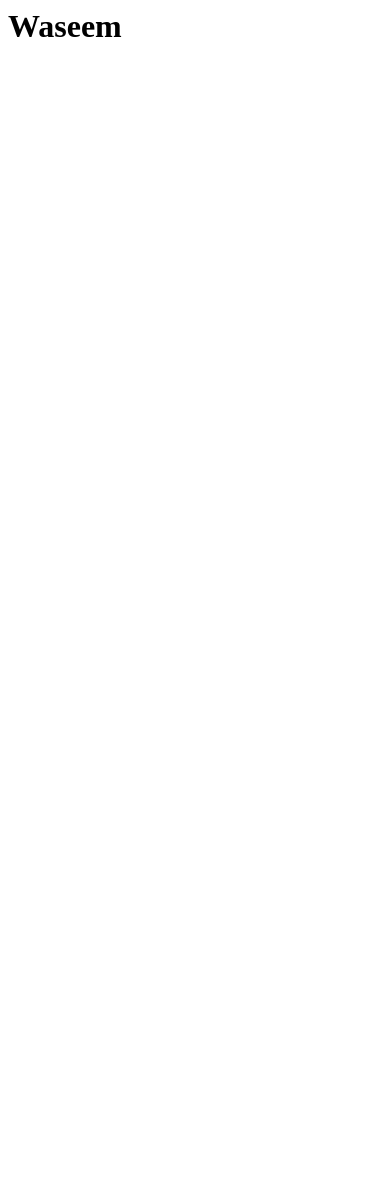
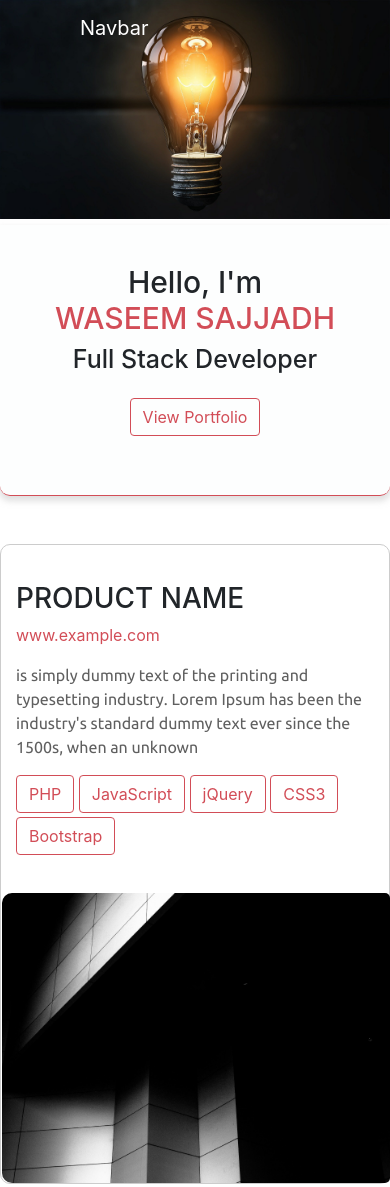
Before and after one commit to waseemsdeveloper/waseemsdeveloper.github.io, a plain HTML site: page index.html in a window 390 px wide. Shown: the top 1187 px of the page. Before the commit the page ends 844 px from the top, so only its background shows below. Drawn offline with nearby package versions, Linux system fonts and the light colour scheme.

Commit message:
Most of the layout complete

```diff
--- /dev/null
+++ b/assets/css/ws.custom.css
@@ -0,0 +1,176 @@
+@import url('https://fonts.googleapis.com/css2?family=Ubuntu:wght@400&display=swap');
+
+.ws-header {
+    background-image : url('/assets/img/bulb.jpg');
+    background-repeat: no-repeat;
+    background-size  : 100%;
+    height           : 430px;
+}
+
+.ws-header nav a {
+    color: #ffffff;
+}
+
+.ws-about {
+    background-color  : rgba(253, 254, 254);
+    -webkit-box-shadow: 0px 4px 6px 1px rgba(194, 194, 194, 0.5);
+    -moz-box-shadow   : 0px 4px 6px 1px rgba(194, 194, 194, 0.5);
+    box-shadow        : 0px 4px 6px 1px rgba(194, 194, 194, 0.5);
+    width             : 100%;
+    padding           : 10% 0 15% 0;
+    border-bottom     : 1px solid #d24d57;
+    border-radius     : 0 0px 10px 10px;
+}
+
+.ws-name {
+    color: #d24d57;
+}
+
+.ws-about button,
+.ws-tags {
+    border    : 1px solid #d24d57;
+    color     : #d24d57;
+    transition: all ease 0.35s;
+}
+
+.ws-about button:hover,
+.ws-tags:hover {
+    background-color: #d24d57;
+    color           : #ffffff;
+}
+
+.ws-portfolio {
+    border            : 1px solid #cccccc;
+    border-radius     : 10px;
+    -webkit-box-shadow: 0px 0px 60px -14px rgba(0, 0, 0, 0.42);
+    -moz-box-shadow   : 0px 0px 60px -14px rgba(0, 0, 0, 0.42);
+    box-shadow        : 0px 0px 60px -14px rgba(0, 0, 0, 0.42);
+    margin-bottom     : 10%;
+}
+
+.ws-portfolio-description {
+    position   : relative;
+    padding-top: 10%;
+}
+
+.tags {
+    position      : absolute;
+    bottom        : 0;
+    padding-bottom: 10%;
+}
+
+.ws-details {
+    border-radius        : 10px 5px 5px 10px;
+    padding-right        : 0;
+    /*   background-color: #d24d57; */
+}
+
+.ws-details a {
+    color          : #d24d57;
+    text-decoration: none;
+}
+
+.ws-details p {
+    font-family: 'Ubuntu', sans-serif;
+    color      : rgb(95, 95, 95)
+}
+
+.ws-container {
+    padding: 0;
+}
+
+.ws-container img {
+    border-radius: 10px 5px 5px 10px;
+    margin-left  : 1px;
+}
+
+.ws-container-left {
+    padding: 0;
+}
+
+.ws-container-left img {
+    border-radius: 10px 5px 5px 10px;
+}
+
+
+@media (max-width: 992px) {
+    .sideMenu {
+        position  : fixed;
+        top       : 0;
+        bottom    : 0;
+        left      : 0;
+        margin    : auto;
+        overflow-y: auto;
+        transform : translateX(-100%);
+        transition: all ease 0.25s;
+    }
+
+    .sideMenu.open {
+        transform: translateX(0);
+    }
+
+    .overlay {
+        position        : fixed;
+        top             : 0;
+        left            : 0;
+        bottom          : 0;
+        right           : 0;
+        margin          : auto;
+        background-color: rgba(0, 0, 0, 0.5);
+        display         : none;
+    }
+
+    .overlay.open {
+        display: block;
+    }
+
+    .ws-header {
+        height: 225px;
+    }
+
+    .ws-about .ws-d-grid {
+        display: grid;
+    }
+
+    .ws-about h1 {
+        font-size: 30px;
+    }
+
+    .ws-about h3 {
+        font-size: 25px;
+    }
+
+    .tags {
+        position: inherit;
+        bottom  : 0;
+    }
+
+    .ws-portfolio {
+        margin-bottom: 25%;
+        box-shadow: none;
+    }
+}
+
+/*
+*
+*
+*/
+
+
+.ws-fade-in {
+    animation-name    : ws-about;
+    animation-duration: 2s;
+
+}
+
+@keyframes ws-about {
+    from {
+        transform: translateY(50%);
+        opacity  : 0;
+    }
+
+    to {
+        transform: translateY(0);
+        opacity  : 1;
+    }
+}
--- /dev/null
+++ b/assets/js/ws.custom.js
@@ -0,0 +1,7 @@
+$(document).ready(function () {
+
+    $('.navbar-toggler, .overlay').on('click', function () {
+        $('.sideMenu, .overlay').toggleClass('open');
+    });
+
+});
--- a/index.html
+++ b/index.html
@@ -1,5 +1,165 @@
-<html>
+<!DOCTYPE html>
+<html lang="en">
+
+<head>
+	<meta charset="UTF-8">
+	<meta name="viewport" content="width=device-width, initial-scale=1.0">
+
+	<title>Waseem</title>
+
+	<link rel="stylesheet" href="https://stackpath.bootstrapcdn.com/bootstrap/4.5.0/css/bootstrap.min.css">
+	<link rel="stylesheet" href="./assets/css/ws.custom.css">
+
+</head>
+
 <body>
-<h1>Waseem</h1>
+
+	<div class="ws-header">
+		<header>
+			<nav class="navbar navbar-expand-lg justify-content-sm-start">
+				<a class="navbar-brand order-1 order-lg-0 ml-lg-0 ml-2 mr-auto" href="#">Navbar</a>
+				<button class="navbar-toggler align-self-start" type="button">
+					<span class="navbar-toggler-icon"></span>
+				</button>
+
+				<div class="collapse navbar-collapse d-flex flex-column flex-lg-row flex-xl-row justify-content-lg-end p-3 p-lg-0 mt-5 mt-lg-0 sideMenu"
+					id="navbarSupportedContent">
+					<ul class="navbar-nav align-self-stretch">
+						<li class="nav-item active">
+							<a class="nav-link" href="#">Home <span class="sr-only">(current)</span></a>
+						</li>
+						<li class="nav-item">
+							<a class="nav-link text" href="#">Link</a>
+						</li>
+						</li>
+					</ul>
+				</div>
+			</nav>
+			<div class="overlay"></div>
+		</header>
+	</div>
+
+	<div class="d-flex justify-content-center">
+		<section class="ws-about ws-fade-in text-center">
+			<h1 class="ws-d-grid">Hello, I'm <span class="ws-name">WASEEM SAJJADH</span></h1>
+			<h3 class="">Full Stack Developer</h3>
+			<button class="btn mt-3">View Portfolio</button>
+		</section>
+	</div>
+
+	<main class="">
+		<div class="container mt-5">
+			<div class="row ws-portfolio ws-fade-in">
+				<div class="col-md-4 ws-details">
+					<div class="ws-portfolio-description">
+						<h3>PRODUCT NAME</h3>
+						<a href="#" class="">www.example.com</a>
+
+						<p class="pt-3">is simply dummy text of the printing and typesetting industry. Lorem Ipsum has
+							been the
+							industry's standard dummy text ever since the 1500s, when an unknown
+						</p>
+					</div>
+
+					<div class="tags">
+						<a href="#" class="btn ws-tags">PHP</a>
+						<a href="#" class="btn ws-tags">JavaScript</a>
+						<a href="#" class="btn ws-tags">jQuery</a>
+						<a href="#" class="btn ws-tags">CSS3</a>
+						<a href="#" class="btn ws-tags mt-1">Bootstrap</a>
+					</div>
+
+				</div>
+				<div class="col-md-8 ws-container">
+					<img src="./assets/img/wall.jpg" class="img-fluid" alt="">
+				</div>
+			</div><!-- ws-portfolio -->
+
+			<div class="row ws-portfolio ws-fade-in">
+				<div class="col-md-8 ws-container-left">
+					<img src="./assets/img/wall.jpg" class="img-fluid" alt="">
+				</div>
+				<div class="col-md-4 ws-details">
+					<div class="ws-portfolio-description">
+						<h3>PRODUCT NAME</h3>
+						<a href="#" class="">www.example.com</a>
+
+						<p class="pt-3">is simply dummy text of the printing and typesetting industry. Lorem Ipsum has
+							been the
+							industry's standard dummy text ever since the 1500s, when an unknown
+						</p>
+					</div>
+
+					<div class="tags">
+						<a href="#" class="btn ws-tags">PHP</a>
+						<a href="#" class="btn ws-tags">JavaScript</a>
+						<a href="#" class="btn ws-tags">jQuery</a>
+						<a href="#" class="btn ws-tags">CSS3</a>
+						<a href="#" class="btn ws-tags mt-1">Bootstrap</a>
+					</div>
+
+				</div>
+			</div><!-- ws-portfolio -->
+
+			<div class="row ws-portfolio ws-fade-in">
+				<div class="col-md-4 ws-details">
+					<div class="ws-portfolio-description">
+						<h3>PRODUCT NAME</h3>
+						<a href="#" class="">www.example.com</a>
+
+						<p class="pt-3">is simply dummy text of the printing and typesetting industry. Lorem Ipsum has
+							been the
+							industry's standard dummy text ever since the 1500s, when an unknown
+						</p>
+					</div>
+
+					<div class="tags">
+						<a href="#" class="btn ws-tags">PHP</a>
+						<a href="#" class="btn ws-tags">JavaScript</a>
+						<a href="#" class="btn ws-tags">jQuery</a>
+						<a href="#" class="btn ws-tags">CSS3</a>
+						<a href="#" class="btn ws-tags mt-1">Bootstrap</a>
+					</div>
+
+				</div>
+				<div class="col-md-8 ws-container">
+					<img src="./assets/img/wall.jpg" class="img-fluid" alt="">
+				</div>
+			</div><!-- ws-portfolio -->
+
+			<div class="row ws-portfolio ws-fade-in">
+				<div class="col-md-8 ws-container-left">
+					<img src="./assets/img/wall.jpg" class="img-fluid" alt="">
+				</div>
+				<div class="col-md-4 ws-details">
+					<div class="ws-portfolio-description">
+						<h3>PRODUCT NAME</h3>
+						<a href="#" class="">www.example.com</a>
+
+						<p class="pt-3">is simply dummy text of the printing and typesetting industry. Lorem Ipsum has
+							been the
+							industry's standard dummy text ever since the 1500s, when an unknown
+						</p>
+					</div>
+
+					<div class="tags">
+						<a href="#" class="btn ws-tags">PHP</a>
+						<a href="#" class="btn ws-tags">JavaScript</a>
+						<a href="#" class="btn ws-tags">jQuery</a>
+						<a href="#" class="btn ws-tags">CSS3</a>
+						<a href="#" class="btn ws-tags mt-1">Bootstrap</a>
+					</div>
+
+				</div>
+			</div><!-- ws-portfolio -->
+		</div>
+	</main>
+
+	<script src="https://code.jquery.com/jquery-3.5.1.slim.min.js"></script>
+	<script src="https://cdn.jsdelivr.net/npm/popper.js@1.16.0/dist/umd/popper.min.js"></script>
+	<script src="https://stackpath.bootstrapcdn.com/bootstrap/4.5.0/js/bootstrap.min.js"></script>
+	<script src="./assets/js/ws.custom.js"></script>
+
 </body>
+
 </html>
```
Also changed, not shown: assets/img/1.jpg (added), assets/img/bulb.jpg (added), assets/img/code.png (added), assets/img/wall.jpg (added), assets/scss/ws.style.scss (added).
